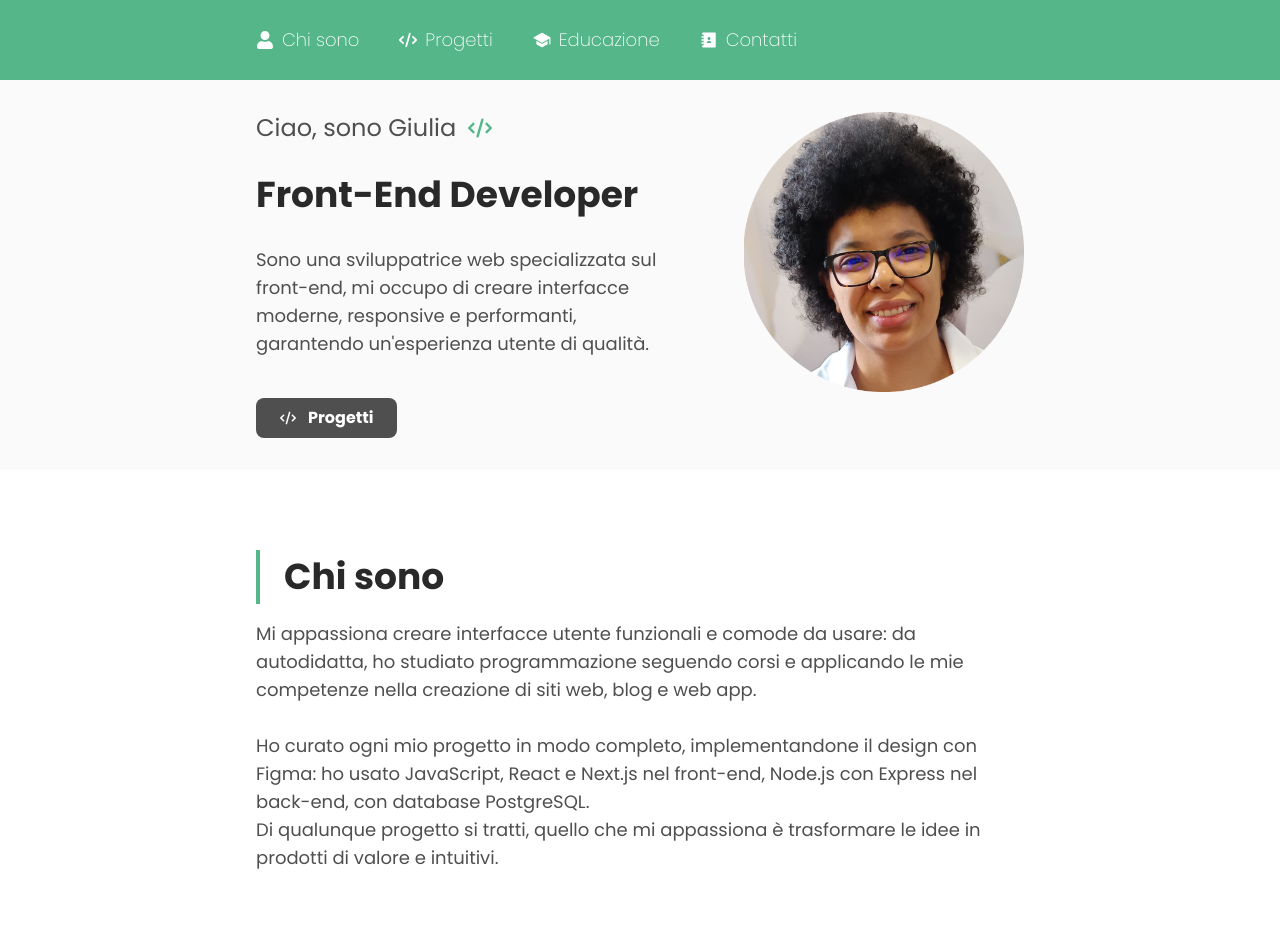
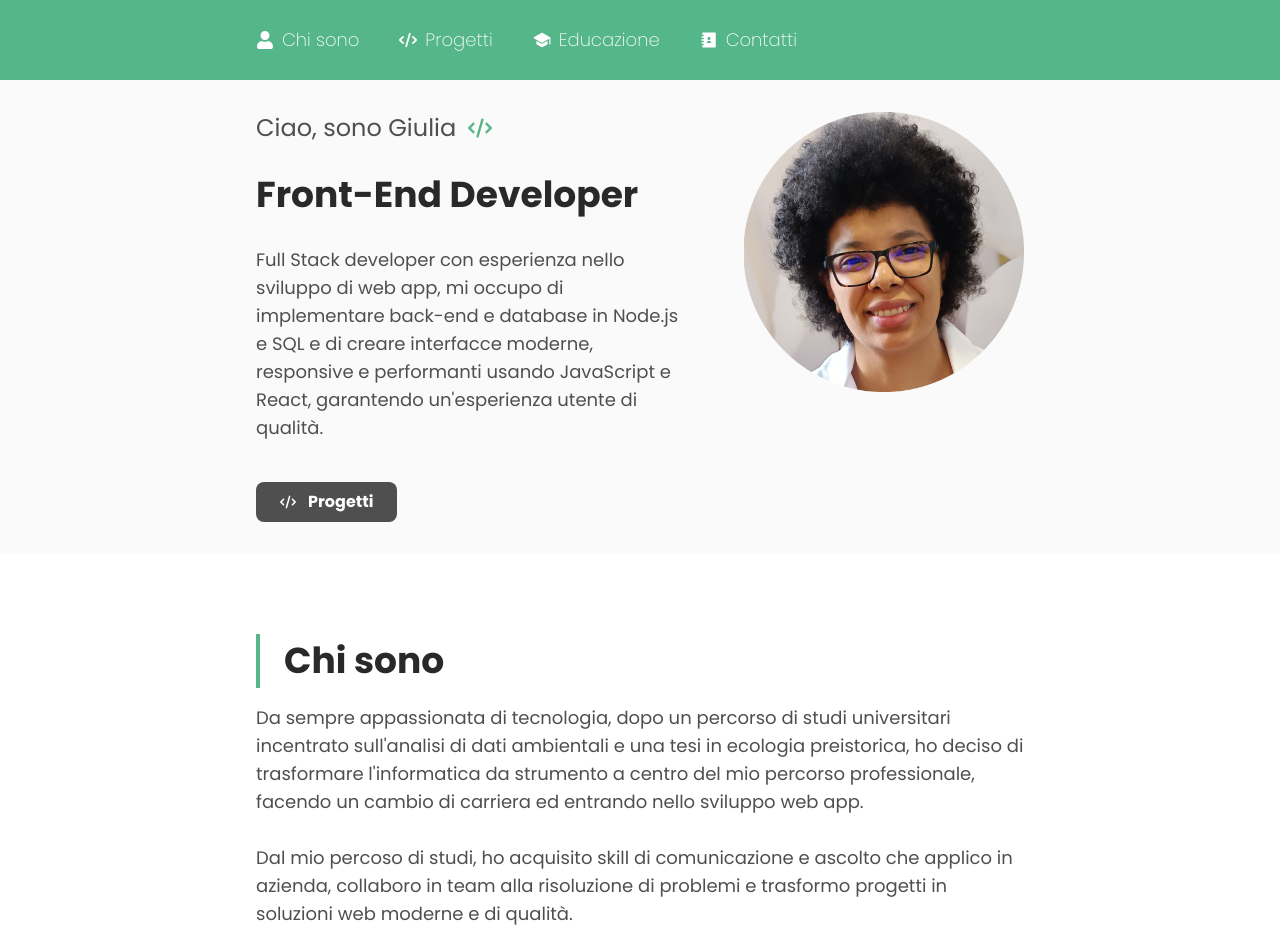
Before and after one commit to giuliadev95/giuliadev.com, a Next.js app: page / in a window 1280 px wide. Shown: the top 935 px of the page. Built offline with nearby package versions, Linux system fonts and the light colour scheme.

Commit message:
edit: Edit text

```diff
--- a/src/components/About.jsx
+++ b/src/components/About.jsx
@@ -26,17 +26,16 @@ export default function About() {
         {/** Description about me */}
 
         <p className="text-base md:text-lg font-normal text-lightGrey leading-relaxed">
-          Mi appassiona creare interfacce utente funzionali e comode da usare:
-          da autodidatta, ho studiato programmazione seguendo corsi e applicando
-          le mie competenze nella creazione di siti web, blog e web app.
+          Da sempre appassionata di tecnologia, dopo un percorso di studi
+          universitari incentrato sull{"'"}analisi di dati ambientali e una tesi
+          in ecologia preistorica, ho deciso di trasformare l{"'"}informatica da
+          strumento a centro del mio percorso professionale, facendo un cambio
+          di carriera ed entrando nello sviluppo web app.
           <br />
           <br />
-          Ho curato ogni mio progetto in modo completo, implementandone il
-          design con Figma: ho usato JavaScript, React e Next.js nel front-end,
-          Node.js con Express nel back-end, con database PostgreSQL.
-          <br />
-          Di qualunque progetto si tratti, quello che mi appassiona è
-          trasformare le idee in prodotti di valore e intuitivi.
+          Dal mio percoso di studi, ho acquisito skill di comunicazione e
+          ascolto che applico in azienda, collaboro in team alla risoluzione di
+          problemi e trasformo progetti in soluzioni web moderne e di qualità.
         </p>
         <br />
 
--- a/src/components/Hero.jsx
+++ b/src/components/Hero.jsx
@@ -20,9 +20,10 @@ export default function Hero() {
           </h1>
 
           <p className="text-base md:text-lg font-normal text-lightGrey leading-relaxed">
-            Sono una sviluppatrice web specializzata sul front-end, mi occupo di
-            creare interfacce moderne, responsive e performanti, garantendo
-            un&apos;esperienza utente di qualità.
+            Full Stack developer con esperienza nello sviluppo di web app, mi
+            occupo di implementare back-end e database in Node.js e SQL e di
+            creare interfacce moderne, responsive e performanti usando
+            JavaScript e React, garantendo un&apos;esperienza utente di qualità.
           </p>
 
           {/** 2 CTA Button components : view cv and go to projects */}
```
